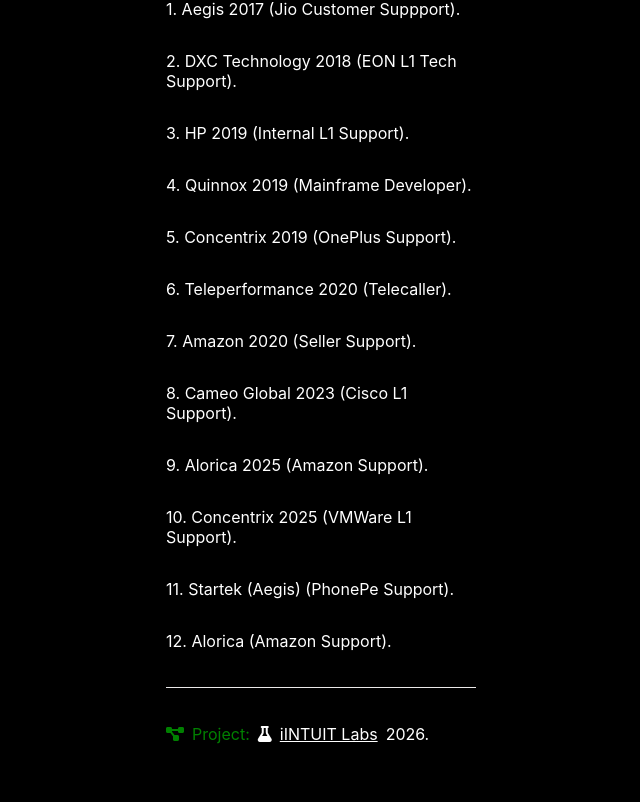
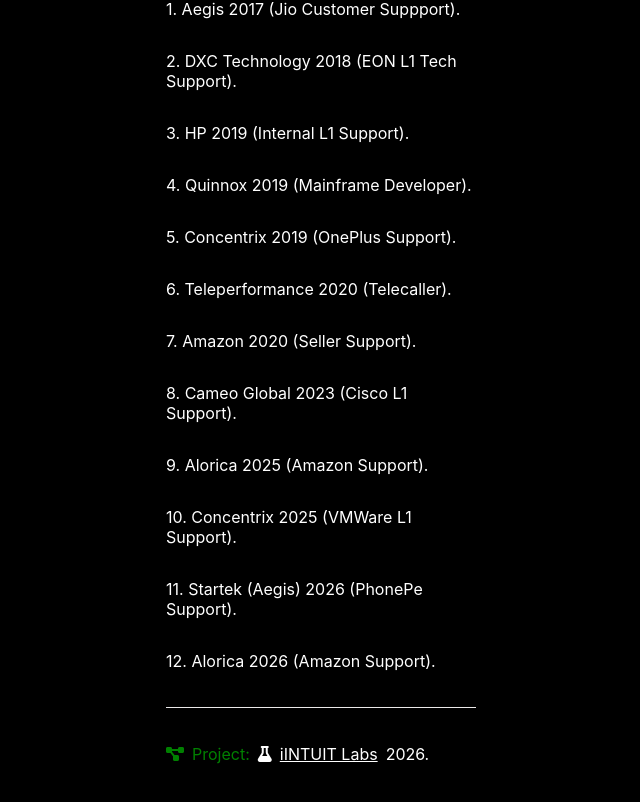
Before and after one commit to abk2191/my-profile, a React (Vite) app: page / in a window 1280 px wide. Shown: the part 680-1482 px from the top of the page, without its empty margins (319-959 px from the left). Built offline with nearby package versions, Linux system fonts and the light colour scheme.

Commit message:
Update App.jsx

```diff
--- a/src/App.jsx
+++ b/src/App.jsx
@@ -69,8 +69,8 @@
                   <p>8. Cameo Global 2023 (Cisco L1 Support).</p>
                   <p>9. Alorica 2025 (Amazon Support).</p>
                   <p>10. Concentrix 2025 (VMWare L1 Support).</p>
-                  <p>11. Startek (Aegis) (PhonePe Support).</p>
-                  <p>12. Alorica (Amazon Support).</p>
+                  <p>11. Startek (Aegis) 2026 (PhonePe Support).</p>
+                  <p>12. Alorica 2026 (Amazon Support).</p>
                 </div>
 
                 <div className="divider-line"></div>
```
